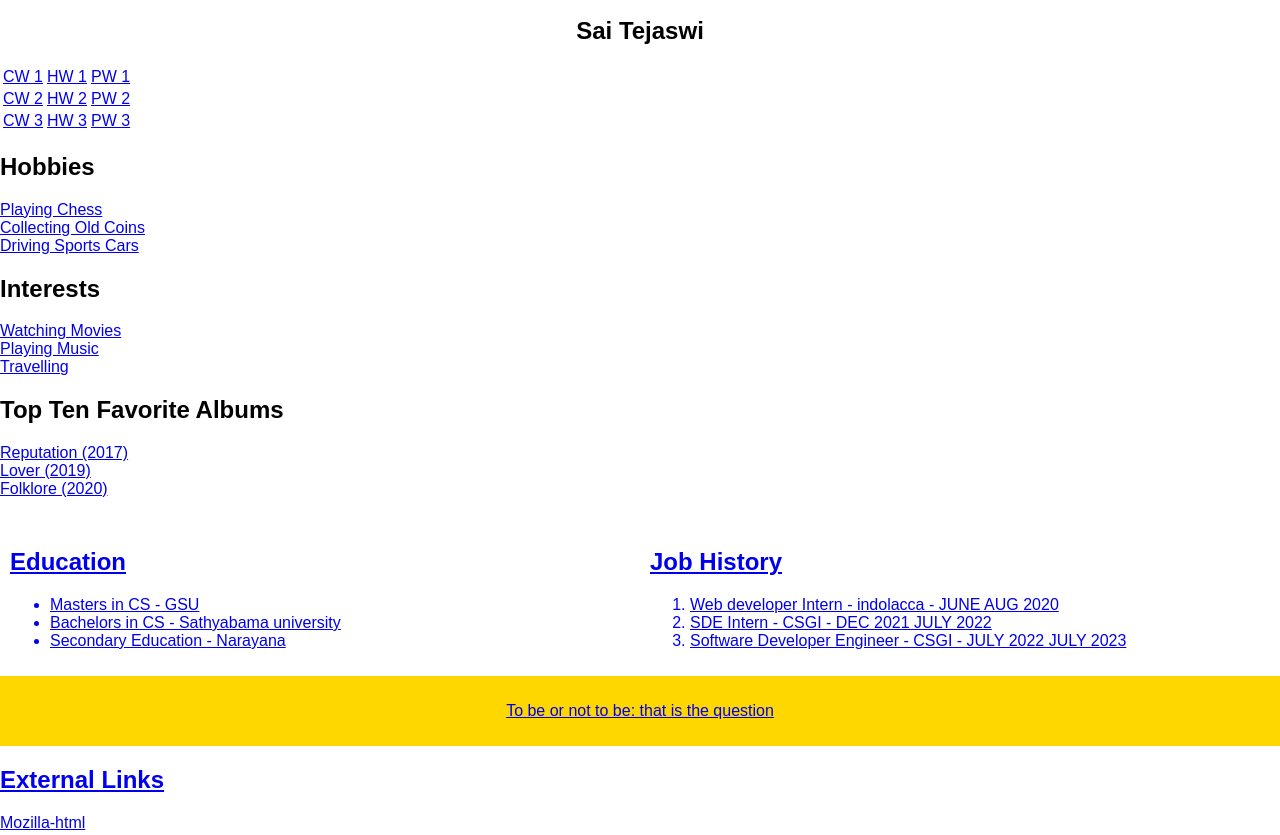
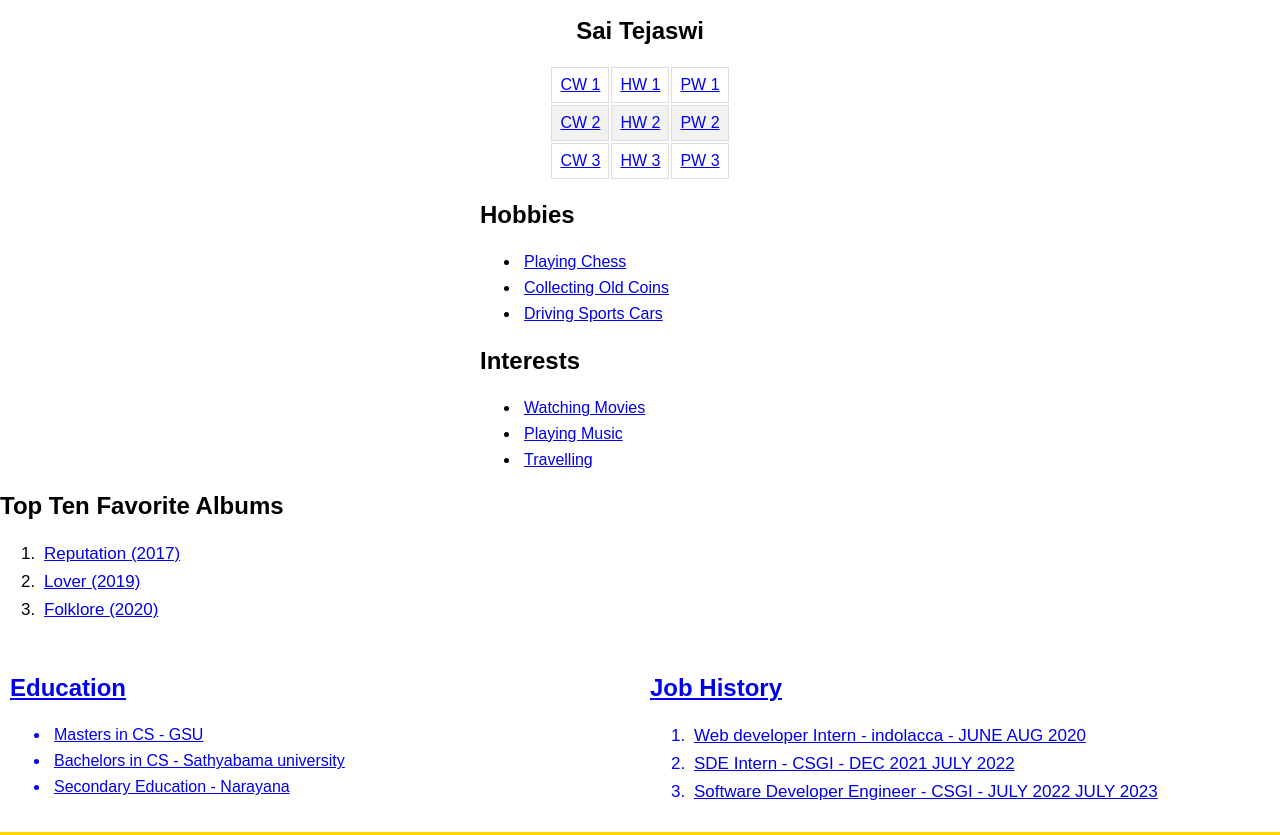
Before and after one commit to 05saitejaswi/HW1, a plain HTML site: page index.html in a window 1280 px wide. Shown: the part 159-994 px from the top of the page. Drawn offline with Linux system fonts and the light colour scheme.

Commit message:
Update style.css

```diff
--- a/style.css
+++ b/style.css
@@ -27,32 +27,17 @@ header {
     margin-top: 20px;
 }
 
-.zebra-table {
-    border-collapse: collapse;
-    width: 100%;
-}
-
-.zebra-table td {
-    padding: 8px;
-    text-align: center;
-}
-
-.zebra-table .even-row {
-    background-color: #f2f2f2;
-}
-
-/* Interests section styles */
-#interests ul,
-#interests ol {
-    list-style-type: none;
-    padding: 0;
-}
-
 /* Nested lists section styles */
 #nested-lists {
     display: flex;
     justify-content: space-between;
     margin-top: 20px;
+}
+.hobbies,
+.interests{
+    margin: auto;
+    display: block;
+    width: 25%;
 }
 
 .education,
@@ -60,7 +45,9 @@ header {
     flex: 1;
     padding: 10px;
 }
-
+li {
+    padding: 4px;
+}
 /* Quote section styles */
 .quote {
     background-color: #ffd700; /* Gold color */
@@ -88,3 +75,30 @@ span {
     color: red;
     font-weight: bold;
 }
+.table {
+    margin: 20px auto;
+
+}
+
+th,
+td {
+    text-align: left;
+    padding: 16px;
+}
+
+.table td,
+.table th {
+    border: 1px solid #ddd;
+    padding: 8px;
+}
+
+.table tr:nth-child(even) {
+    background-color: #f2f2f2;
+}
+
+.table tr:hover {
+    background-color: #ddd;
+}
+ol li {
+    font-size: 17px !important;
+}
```
